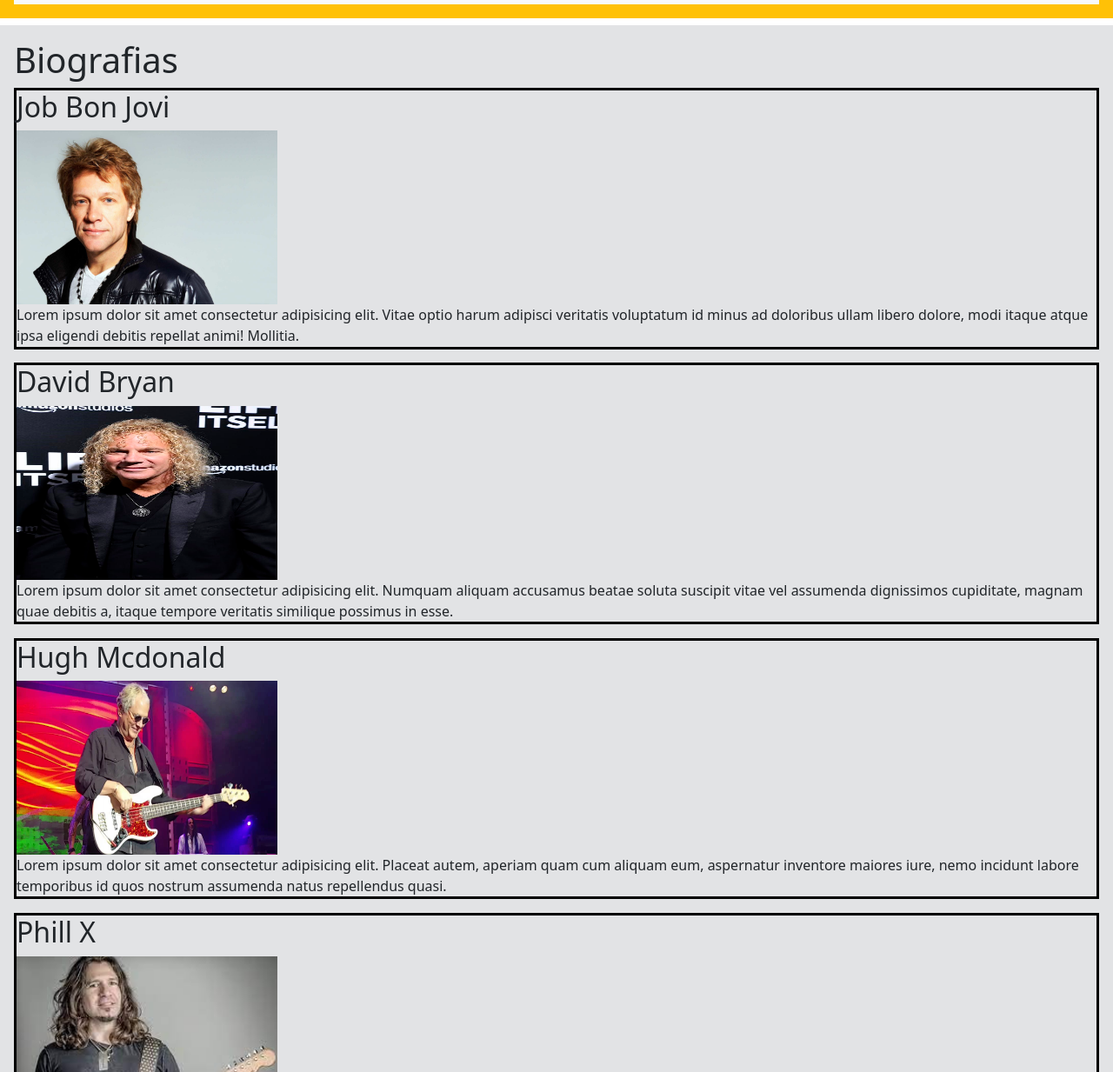
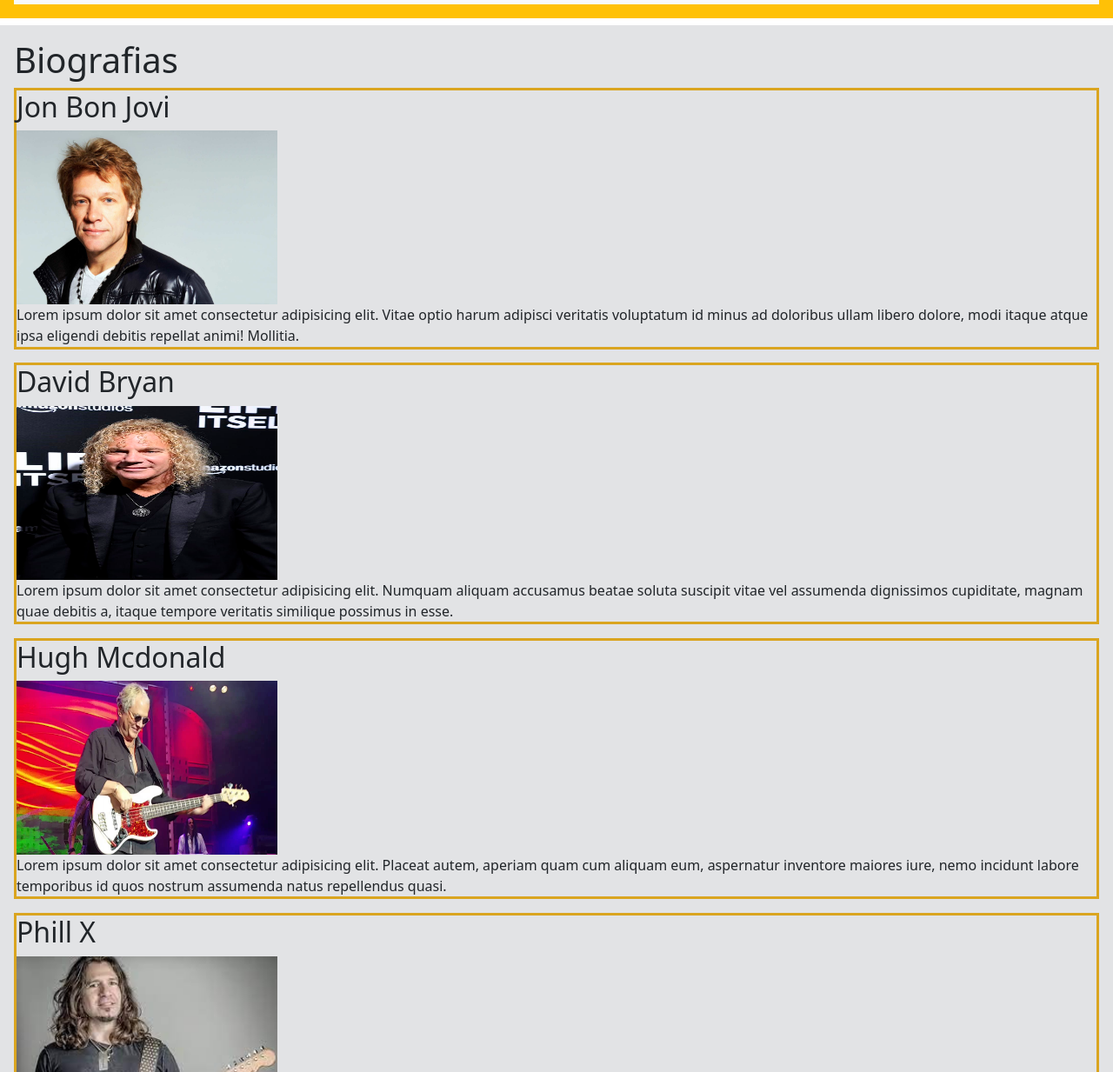
Before and after one commit to Juanotero98/CoderH-Proyecto-BonJovi, a plain HTML site: page pages/Biografias.html in a window 1280 px wide. Shown: the part 67-1300 px from the top of the page at 87% size. Drawn offline with nearby package versions, Linux system fonts and the light colour scheme.

Commit message:
actualizacion 5

```diff
--- a/css/style.css
+++ b/css/style.css
@@ -43,27 +43,27 @@
 
 .item-0{
     grid-area: a;
-    border: 3px solid black;
+    border: 3px solid goldenrod;
 }
 
 .item-1{
     grid-area: b;
-    border: 3px solid black;
+    border: 3px solid goldenrod;
 }
 
 .item-2{
     grid-area: c;
-    border: 3px solid black;
+    border: 3px solid goldenrod;
 }
 
 .item-3{
     grid-area: d;
-    border: 3px solid black;
+    border: 3px solid goldenrod;
 }
 
 .item-4{
     grid-area: e;
-    border: 3px solid black;
+    border: 3px solid goldenrod;
 }
 
  .img-grid{
--- a/pages/Biografias.html
+++ b/pages/Biografias.html
@@ -35,7 +35,7 @@
         <section>
           <h1>Biografias</h1>
           <article class="parent">
-        <div class="item-0" ><h2>Job Bon Jovi</h2>
+        <div class="item-0" ><h2>Jon Bon Jovi</h2>
           <div ><div><img  class="img-grid" src="../img/jon-bon-jovi-2.jpg" alt="foto-1"></div>
             <p>Lorem ipsum dolor sit amet consectetur adipisicing elit. Vitae optio harum adipisci veritatis voluptatum id minus ad doloribus ullam libero dolore, modi itaque atque ipsa eligendi debitis repellat animi! Mollitia.</p>
 
```
Also changed, not shown: pages/Musica.html (+1 -0 lines).
